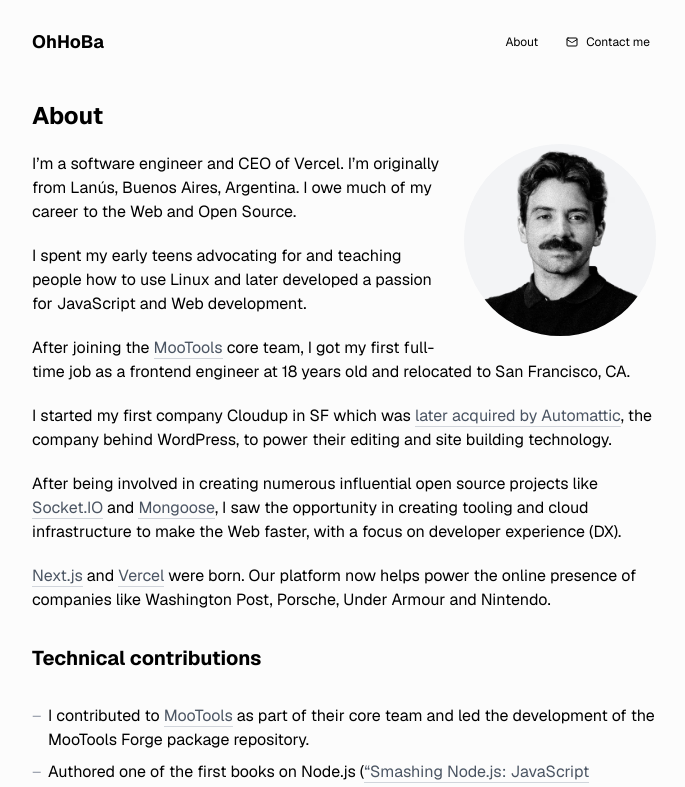
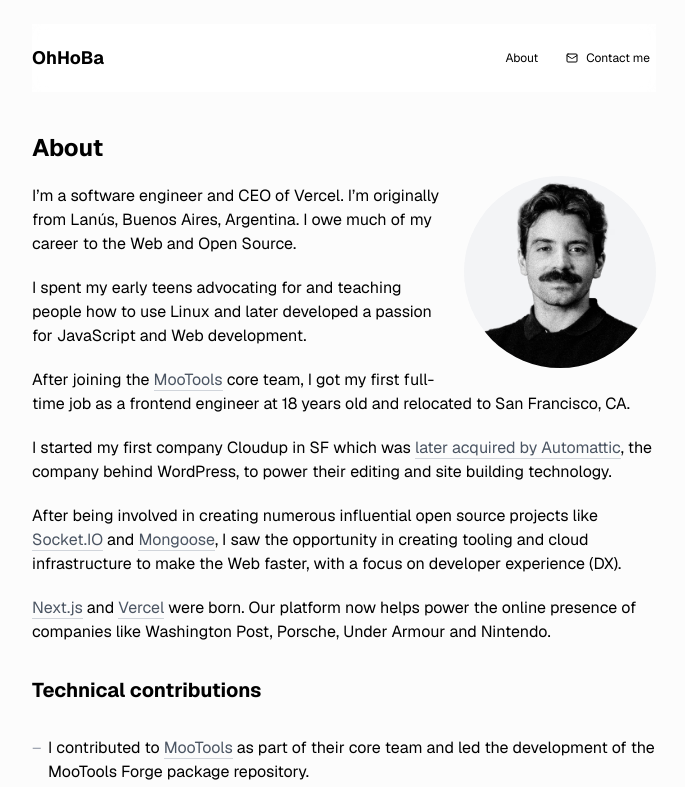
Before and after one commit to shabi/my-blog, a Next.js app: page /about in a window 1280 px wide. Shown: the top 787 px of the page, without its empty margins (296-981 px from the left). Built offline with nearby package versions, Linux system fonts and the light colour scheme.

Commit message:
Update header.tsx

```diff
--- a/app/header.tsx
+++ b/app/header.tsx
@@ -4,7 +4,20 @@ import { Mail } from "lucide-react";
 
 export function Header() {
   return (
-    <header className="flex mb-5 md:mb-10 items-center">
+    <header
+  className="
+    sticky
+    top-0
+    z-50
+    flex
+    items-center
+    py-4
+    mb-5
+    md:mb-10
+    bg-white/80
+    backdrop-blur
+  "
+>
       <Logo />
 
       <nav className="text-xs grow justify-end items-center flex">
```
